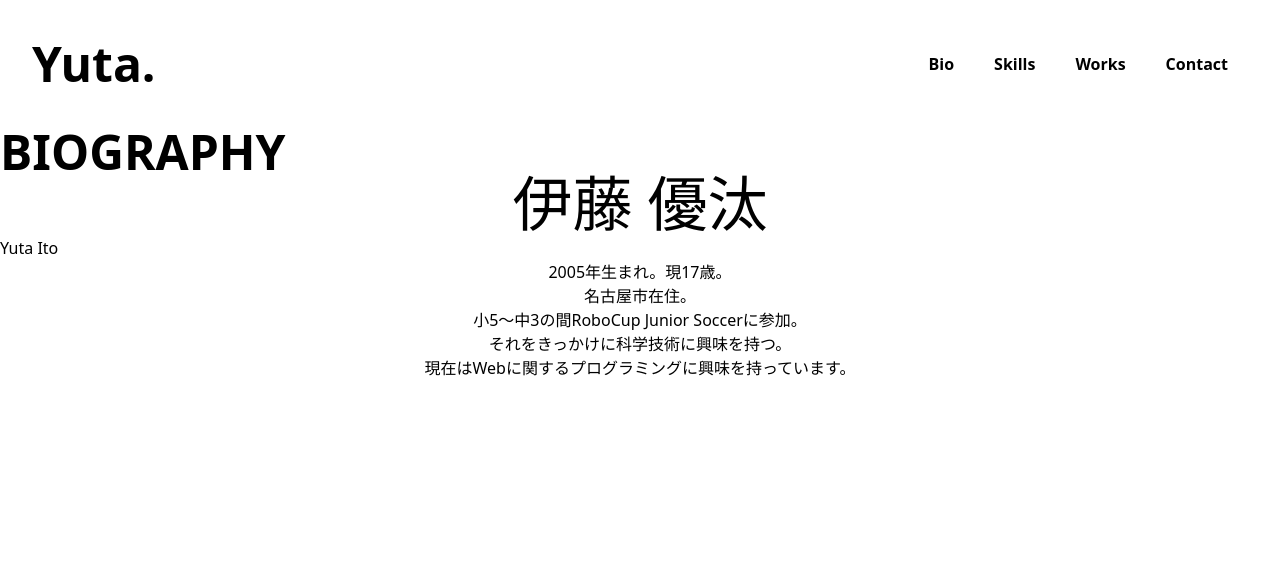
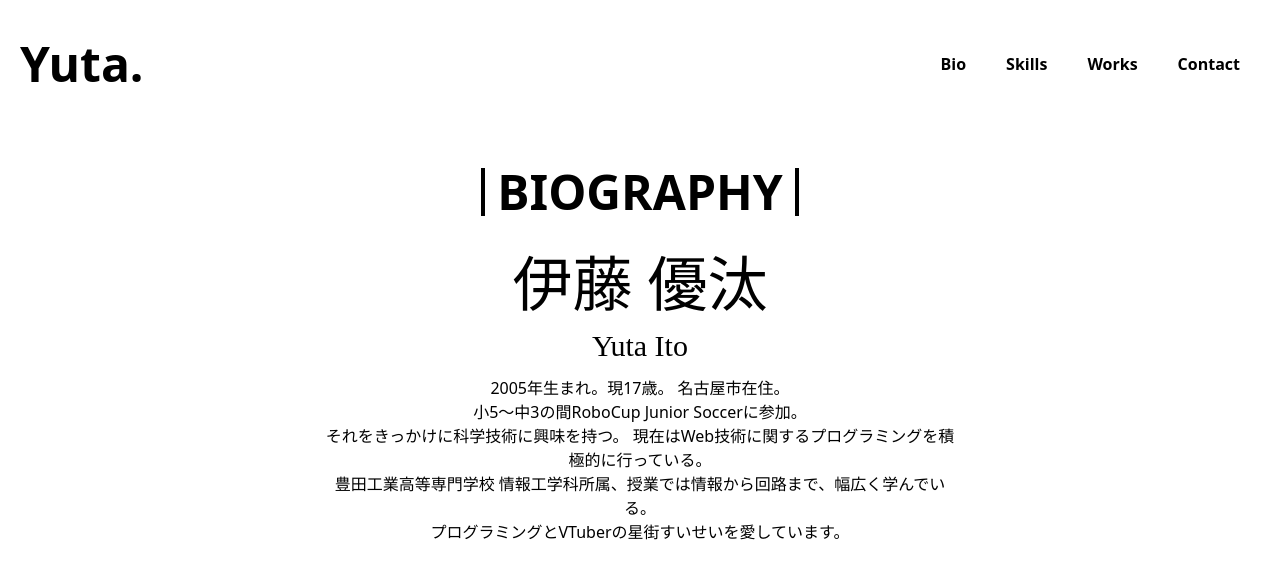
Before and after one commit to GoRuGoo/Next-gorugo-frontend, a Next.js app: page / in a window 1280 px wide. Shown: the top 578 px of the page. Built offline with nearby package versions, Linux system fonts and the light colour scheme; a web font is replaced by a local one.

Commit message:
wip: 紹介文が追加、画像サイズ取得関数編集のため一度commit

```diff
--- a/components/firstpage/Biography.js
+++ b/components/firstpage/Biography.js
@@ -1,21 +1,36 @@
 export default function Biography() {
   return (
-    <div className="inline w-fit">
-      <h1 className="font-bold  text-5xl  border-black ">BIOGRAPHY</h1>
+    // <div className="inline w-fit">
+    <div className="inline item-center">
+      <div className="wx-6/12 mx-auto text-center my-10">
+        <h1
+          className="font-bold  text-5xl  border-black border-l-4
+      border-r-4 px-3 mx-auto  wx-6/12 inline-block"
+        >
+          BIOGRAPHY
+        </h1>
+      </div>
+      <div></div>
       <h1 className="text-center font-namemyotyo text-6xl">伊藤 優汰</h1>
-      <h2>Yuta Ito</h2>
+      <h2 className="text-center font-namemyotyo text-3xl mt-3 mb-3">
+        Yuta Ito
+      </h2>
       <div>
-        <p className=" w-9/12 ml-auto mr-auto text-center">
-          2005年生まれ。現17歳。
-          <br />
-          名古屋市在住。
-          <br />
-          小5〜中3の間RoboCup Junior Soccerに参加。
+        <p className=" w-6/12 mx-auto text-center">
+          2005年生まれ。現17歳。 名古屋市在住。
+          <br /> 小5〜中3の間RoboCup Junior Soccerに参加。
           <br />
           それをきっかけに科学技術に興味を持つ。
+          現在はWeb技術に関するプログラミングを積極的に行っている。
           <br />
-          現在はWebに関するプログラミングに興味を持っています。
+          豊田工業高等専門学校
+          情報工学科所属、授業では情報から回路まで、幅広く学んでいる。
+          <br />
+          プログラミングとVTuberの
+          <a href="https://www.youtube.com/@HoshimachiSuisei">星街すいせい</a>
+          を愛しています。
         </p>
+        <span></span>
       </div>
     </div>
   );
--- a/components/layouts/Header.js
+++ b/components/layouts/Header.js
@@ -6,7 +6,7 @@ export default function Header() {
     console.log(openMenu);
   };
   return (
-    <nav className="bg-white md:py-10 py-3.5 flex px-3 item-center m-auto">
+    <nav className="bg-white md:py-10 py-3.5 flex  item-center m-auto">
       <div className="container flex flex-wrap items-center justify-between mx-auto">
         <a href="/" className="font-bold  text-5xl px-5">
           Yuta.
```
